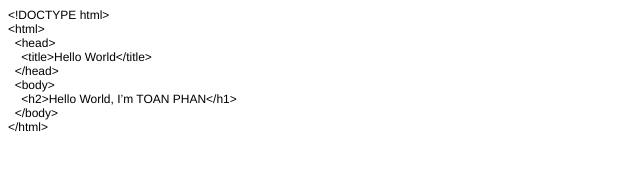
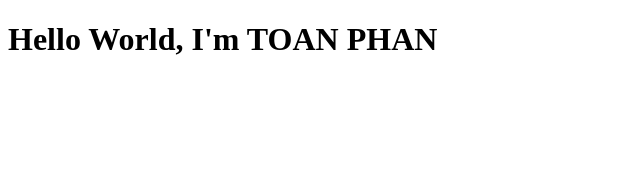
Before and after one commit to ttphanwtcc/ttphanwtcc.github.io, a plain HTML site: page helLo_world_PHAN.html in a window 1280 px wide. Shown: the whole page, without its empty margins (0-640 px from the left). Drawn offline with Linux system fonts and the light colour scheme.

Commit message:
Update helLo_world_PHAN.html

```diff
--- a/helLo_world_PHAN.html
+++ b/helLo_world_PHAN.html
@@ -1,24 +1,9 @@
-<!DOCTYPE html PUBLIC "-//W3C//DTD HTML 4.01//EN" "http://www.w3.org/TR/html4/strict.dtd">
+<!DOCTYPE html>
 <html>
 <head>
-  <meta http-equiv="Content-Type" content="text/html; charset=utf-8">
-  <meta http-equiv="Content-Style-Type" content="text/css">
-  <title></title>
-  <meta name="Generator" content="Cocoa HTML Writer">
-  <meta name="CocoaVersion" content="2113.6">
-  <style type="text/css">
-    p.p1 {margin: 0.0px 0.0px 0.0px 0.0px; font: 12.0px Helvetica}
-  </style>
+  <title>Hello World</title>
 </head>
 <body>
-<p class="p1">&lt;!DOCTYPE html&gt;</p>
-<p class="p1">&lt;html&gt;</p>
-<p class="p1"><span class="Apple-converted-space">  </span>&lt;head&gt;</p>
-<p class="p1"><span class="Apple-converted-space">    </span>&lt;title&gt;Hello World&lt;/title&gt;</p>
-<p class="p1"><span class="Apple-converted-space">  </span>&lt;/head&gt;</p>
-<p class="p1"><span class="Apple-converted-space">  </span>&lt;body&gt;</p>
-<p class="p1"><span class="Apple-converted-space">    </span>&lt;h2&gt;Hello World, I’m TOAN PHAN&lt;/h1&gt;</p>
-<p class="p1"><span class="Apple-converted-space">  </span>&lt;/body&gt;</p>
-<p class="p1">&lt;/html&gt;</p>
+  <h1>Hello World, I'm TOAN PHAN</h1>
 </body>
 </html>
```
